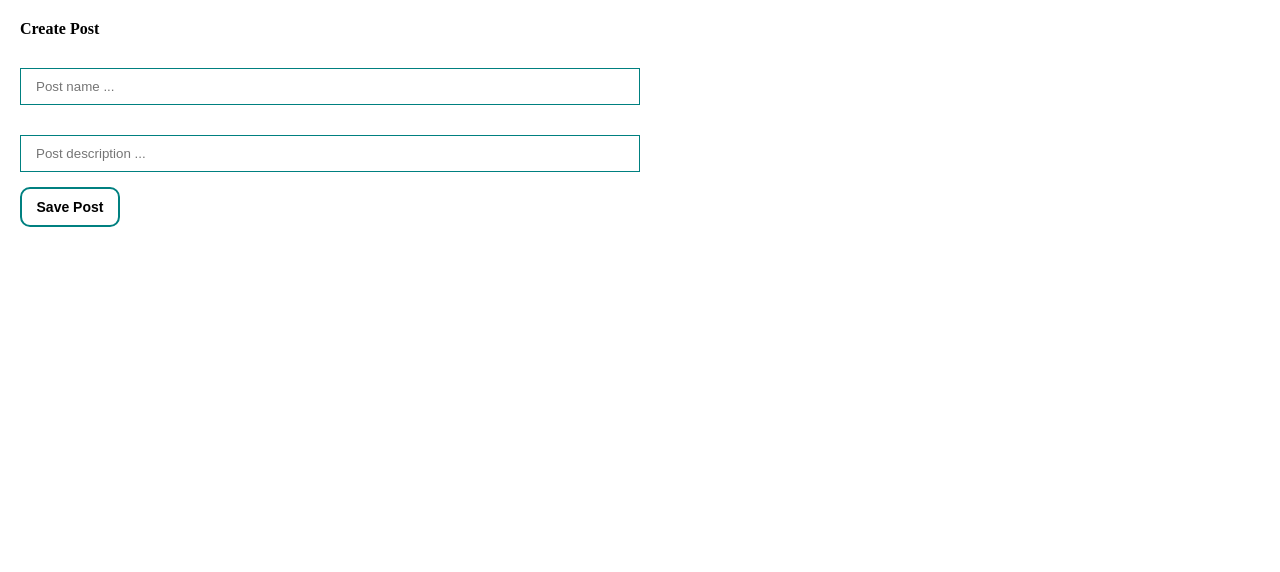
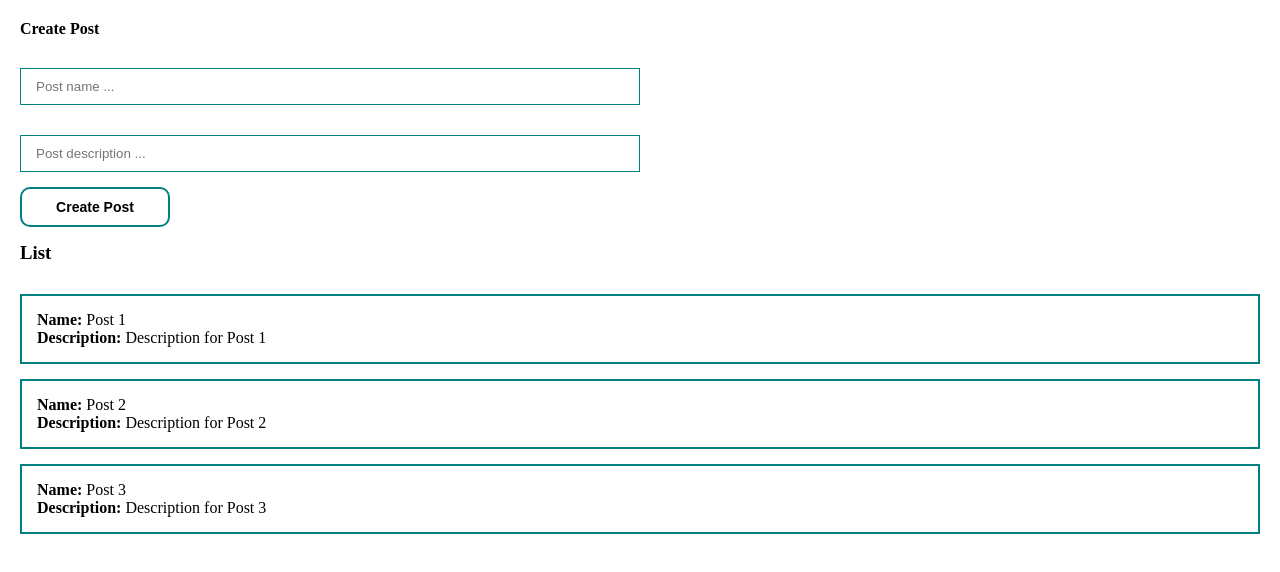
Before and after one commit to MaksymKorchak/vue-3-course, a Vue app: page / in a window 1280 px wide. Shown: the top 572 px of the page. Built offline with nearby package versions, Linux system fonts and the light colour scheme.

Commit message:
data between child and parent component

```diff
--- a/src/App.vue
+++ b/src/App.vue
@@ -1,7 +1,7 @@
 <template>
   <div class="app">
-    <post-form />
-    <post-list />
+    <post-form @create="createPost"/>
+    <post-list :posts="posts"  />
   </div>
 </template>
 
@@ -17,8 +17,6 @@
 
   data() {
     return {
-      title: "",
-      body: "",
       posts: [
         {
           id: 1,
@@ -39,15 +37,8 @@
     };
   },
   methods: {
-    createPost() {
-      const newPost = {
-        id: Date.now(),
-        title: this.title,
-        body: this.body,
-      };
-      this.posts.push(newPost);
-      this.title = "";
-      this.body = "";
+    createPost(post) {
+      this.posts.push(post);
     },
   },
 };
--- a/src/components/PostForm.vue
+++ b/src/components/PostForm.vue
@@ -2,29 +2,49 @@
   <form @submit.prevent>
     <h4>Create Post</h4>
     <input
-      v-bind:value="title"
-      @input="title = $event.target.value"
+      v-model="post.title"
       class="input"
       type="text"
       placeholder="Post name ..."
     />
     <input
-      v-bind:value="body"
-      @input="body = $event.target.value"
+      v-model="post.body"
       class="input"
       type="text"
       placeholder="Post description ..."
     />
-    <button @click="createPost">Save Post</button>
+    <button @click="createPost">Create Post</button>
   </form>
 </template>
 
 <script>
-export default {};
+export default {
+  data() {
+    return {
+      post: {
+        id: null,
+        title: "",
+        body: "",
+      },
+    };
+  },
+  methods: {
+    createPost() {
+      if (!this.post.title || !this.post.body) {
+        return;
+      }
+      this.post.id = Date.now();
+      this.$emit("create", this.post);
+      this.post = {
+        title: "",
+        body: "",
+      };
+    },
+  },
+};
 </script>
 
 <style scoped>
-
 form {
   display: flex;
   flex-direction: column;
@@ -33,7 +53,7 @@
 
 form button {
   cursor: pointer;
-  width: 100px;
+  width: 150px;
   padding: 10px;
   outline: none;
   border: 2px solid teal;
@@ -49,5 +69,4 @@
   padding: 10px 15px;
   margin-top: 15px;
 }
-
 </style>
--- /dev/null
+++ b/src/components/PostItem.vue
@@ -0,0 +1,20 @@
+<template>
+  <div class="post">
+    <div><strong>Name: </strong>{{ post.title }}</div>
+    <div><strong>Description: </strong>{{ post.body }}</div>
+  </div>
+</template>
+
+<script>
+export default {
+  props: {
+    post: {
+      type: Object,
+      required: true,
+    },
+  },
+};
+</script>
+
+<style scoped>
+</style>
--- a/src/components/PostList.vue
+++ b/src/components/PostList.vue
@@ -1,12 +1,22 @@
 <template>
-  <div class="post" v-for="post in posts" :key="post.id">
-    <div><strong>Name: </strong>{{ post.title }}</div>
-    <div><strong>Description: </strong>{{ post.body }}</div>
+  <div>
+    <h3>List</h3>
+    <post-item v-for="post in posts" :key="post.id" :post="post"/>
   </div>
 </template>
 
 <script>
-export default {};
+import PostItem from "../components/PostItem.vue";
+
+export default {
+  components: { PostItem },
+  props: {
+    posts: {
+      type: Array,
+      required: true,
+    },
+  },
+};
 </script>
 
 <style scoped>
@@ -15,4 +25,9 @@
   margin-top: 15px;
   border: 2px solid teal;
 }
+
+h3 {
+  padding: 15px 0;
+  font-weight: bold;
+}
 </style>
```
